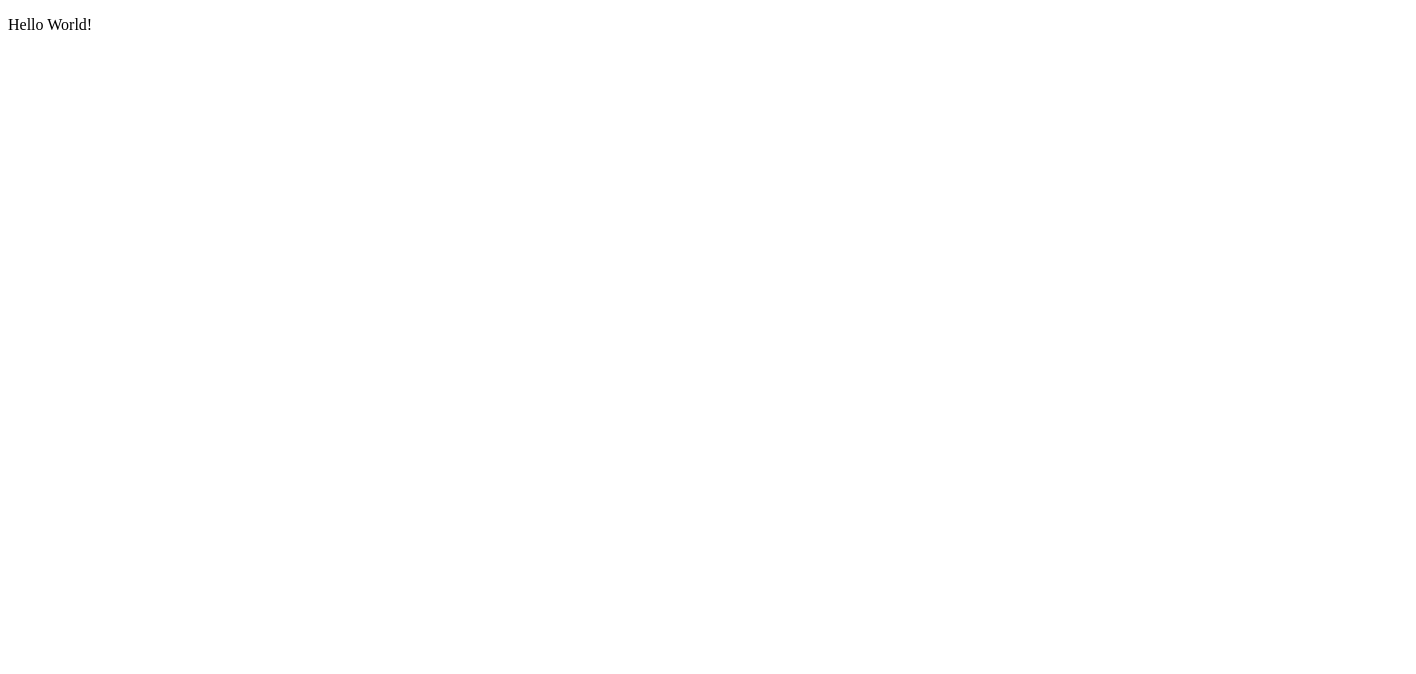
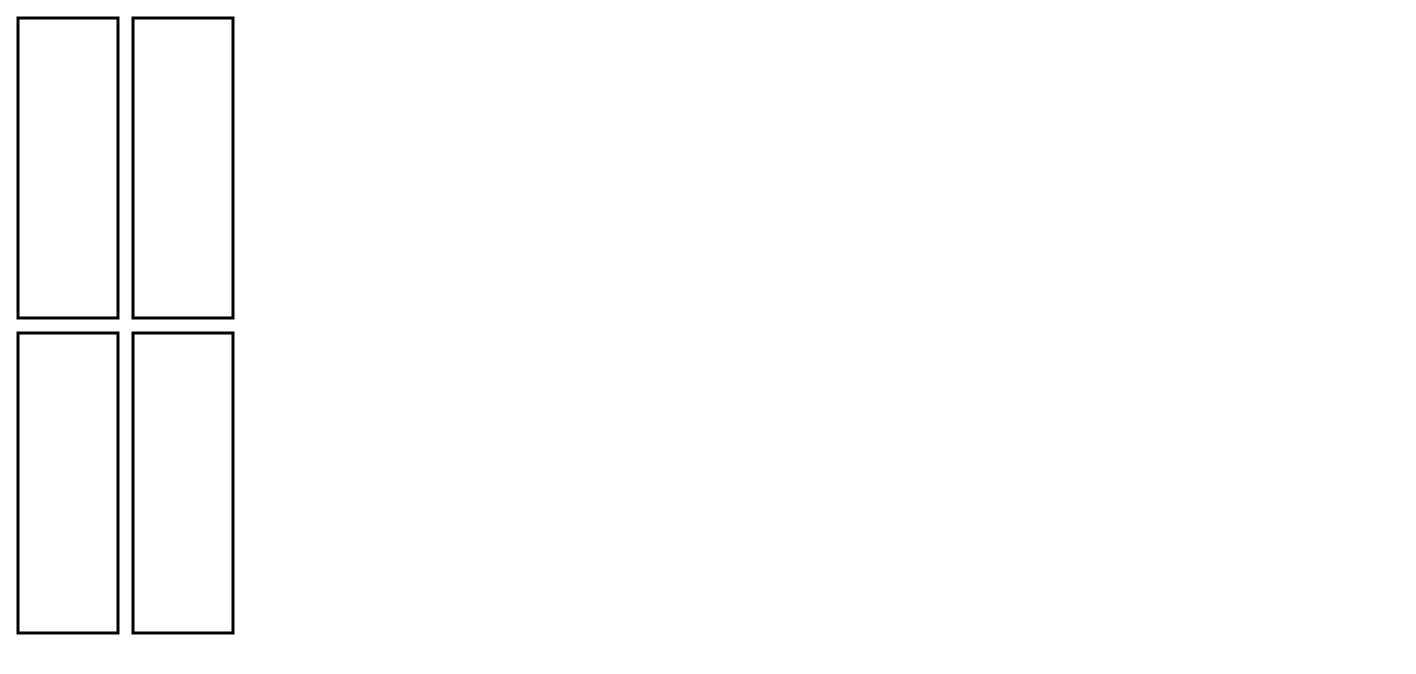
Before and after one commit to alexxmatei/Desk-Reservation-Tool, a website: page index.html in a window 1280 px wide. Shown: the whole page, 1416 px wide, since content can reach past the window. Drawn offline with Linux system fonts and the light colour scheme.

Commit message:
Start of graphic app, added first 4 desks.

```diff
--- a/index.html
+++ b/index.html
@@ -1,12 +1,23 @@
 <!DOCTYPE html>
 <html>
 
-<head>
+<body>
 
-</head>
+  <!-- TODO Get Width and Height from device, Make use of full screen width and height, scale SVG figures to screen size, also make them responsive -->
+  <!-- Code in some common aspect ratio case scenario 19:6, widescreen, phone aspect ratios, etc. -->
+  <svg width="1408" height="792">
+    <rect id="desk8" x="125" y="325" width="100" height="300"
+      style="fill:rgb(255,255,255);stroke-width:3;stroke:rgb(0,0,0)" />
+    <rect id="desk9" x="125" y="10"  width="100" height="300"
+      style="fill:rgb(255,255,255);stroke-width:3;stroke:rgb(0,0,0)" />
+    <rect id="desk10" x="10" y="10"  width="100" height="300"
+      style="fill:rgb(255,255,255);stroke-width:3;stroke:rgb(0,0,0)" />
+    <rect id="desk11" x="10" y="325" width="100" height="300"
+      style="fill:rgb(255,255,255);stroke-width:3;stroke:rgb(0,0,0)" />
+    <!-- Display text if the browser does not support SVG -->
+    Sorry, your browser does not support inline SVG.
+  </svg>
 
-<body>
-    <p> Hello World! </p>
 </body>
 
 </html>
```
